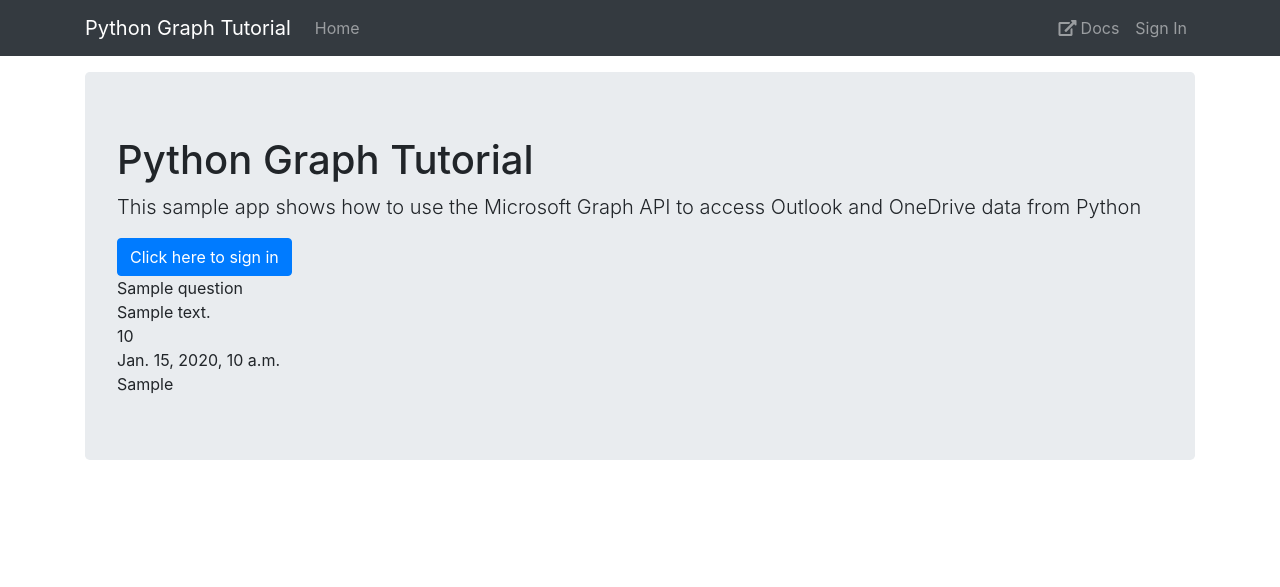
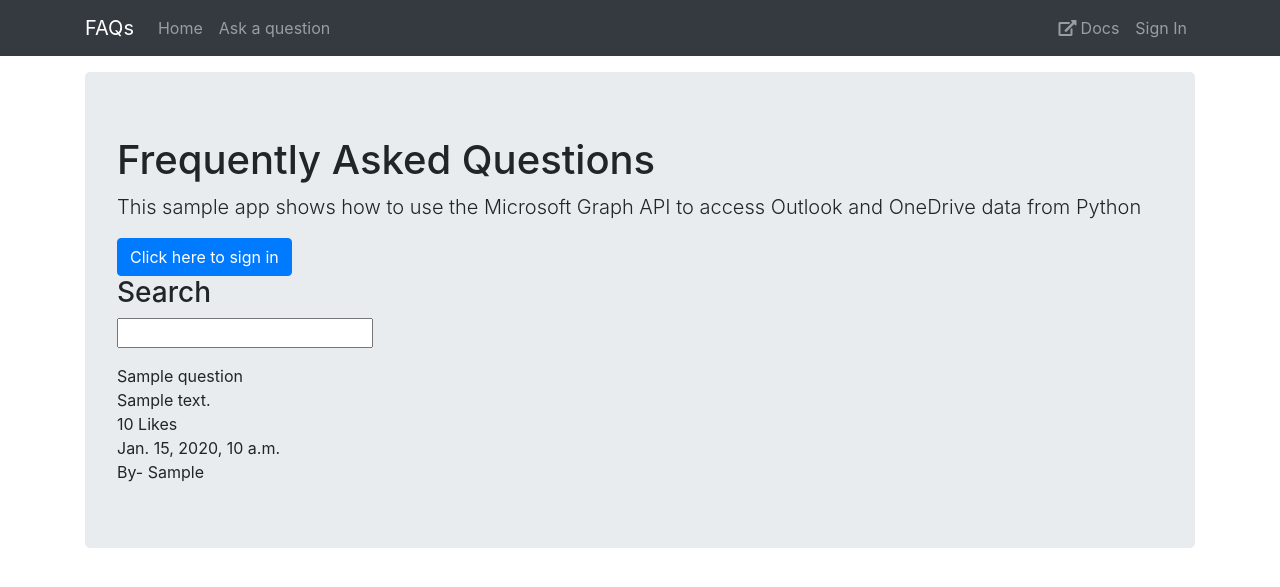
Before and after one commit to Tejus10/Outlook-login, a Django app: template tutorial/templates/tutorial/home.html in a window 1280 px wide. Shown: the top 587 px of the page. Run offline with Django 3.2, Linux system fonts and the light colour scheme; the template is opened without the code that fills it: most values are stand-ins (such as "Sample title", 1, 10 or a date in 2020); some libraries are stand-ins or nearby versions.

Commit message:
before search

```diff
--- a/tutorial/templates/tutorial/home.html
+++ b/tutorial/templates/tutorial/home.html
@@ -1,7 +1,7 @@
 {% extends "tutorial/layout.html" %}
 {% block content %}
 <div class="jumbotron">
-  <h1>Python Graph Tutorial</h1>
+  <h1>Frequently Asked Questions</h1>
   <p class="lead">This sample app shows how to use the Microsoft Graph API to access Outlook and OneDrive data from Python</p>
   {% if user.is_authenticated %}
     <h4>Welcome {{ user.name }}!</h4>
@@ -9,13 +9,19 @@
   {% else %}
     <a href="{% url 'signin' %}" class="btn btn-primary btn-large">Click here to sign in</a>
   {% endif %}
+  <h3>Search</h3>
+  {% csrf_token %}
+  <input type="text" name="search" id="search">
+
+  <ul id="search-results"></ul>
+
   {% if questions %}
 	{% for q in questions %}
 	<div>{{ q.question }}</div>
 	<div>{{ q.answer }}</div>
-	<div>{{ q.likes }}</div>
+	<div>{{ q.likes }} Likes</div>
 	<div>{{ q.date_asked }}</div>
-	<div>{{ q.asked_by }}</div>
+	<div>By- {{ q.asked_by }}</div>
 	{% endfor %}
   {% else %}
   	<div>No questions to show</div>
--- a/tutorial/templates/tutorial/layout.html
+++ b/tutorial/templates/tutorial/layout.html
@@ -23,7 +23,7 @@
   <body>
     <nav class="navbar navbar-expand-md navbar-dark fixed-top bg-dark">
       <div class="container">
-        <a href="{% url 'home' %}" class="navbar-brand">Python Graph Tutorial</a>
+        <a href="{% url 'home' %}" class="navbar-brand">FAQs</a>
         <button class="navbar-toggler" type="button" data-toggle="collapse" data-target="#navbarCollapse"
           aria-controls="navbarCollapse" aria-expanded="false" aria-label="Toggle navigation">
           <span class="navbar-toggler-icon"></span>
@@ -33,11 +33,14 @@
             <li class="nav-item">
               <a href="{% url 'home' %}" class="nav-link{% if request.resolver_match.view_name == 'home' %} active{% endif %}">Home</a>
             </li>
-            {% if user.is_authenticated %}
+            <li class="nav-item">
+              <a href="{% url 'ask' %}" class="nav-link{% if request.resolver_match.view_name == 'ask' %} active{% endif %}">Ask a question</a>
+            </li>
+            <!-- {% if user.is_authenticated %}
               <li class="nav-item" data-turbolinks="false">
                 <a class="nav-link{% if request.resolver_match.view_name == 'calendar' %} active{% endif %}" href="#">Calendar</a>
               </li>
-            {% endif %}
+            {% endif %} -->
           </ul>
           <ul class="navbar-nav justify-content-end">
             <li class="nav-item">
@@ -83,5 +86,6 @@
       {% endif %}
       {% block content %}{% endblock %}
     </main>
+    <script src="https://code.jquery.com/jquery-3.4.1.js" integrity="sha256-WpOohJOqMqqyKL9FccASB9O0KwACQJpFTUBLTYOVvVU=" crossorigin="anonymous"></script>
   </body>
 </html>
--- a/tutorial/urls.py
+++ b/tutorial/urls.py
@@ -8,4 +8,5 @@
   path('signin', views.sign_in, name='signin'),
   path('callback', views.callback, name='callback'),
   path('signout', views.sign_out, name='signout'),
+  path('search', views.search_ques, name='search_ques'),
 ]
```
Also changed, not shown: tutorial/templates/tutorial/ajax_search.html (added, +7 -0 lines), tutorial/views.py (+16 -3 lines), db.sqlite3, graph_tutorial/settings.py (line endings or trailing spaces).
